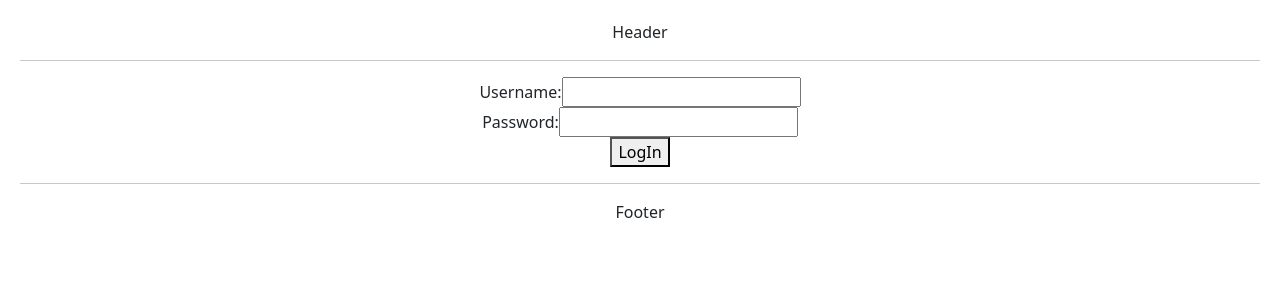
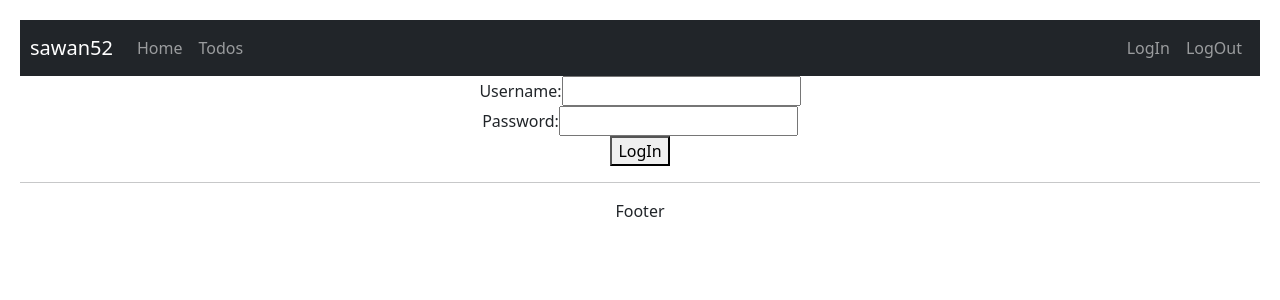
Before and after one commit to sawan52/react-js, a React (Create React App) app: page / in a window 1280 px wide. Shown: the top 300 px of the page. Built offline with nearby package versions, Linux system fonts and the light colour scheme.

Commit message:
added menus in Header

```diff
--- a/src/home/Home.js
+++ b/src/home/Home.js
@@ -1,5 +1,5 @@
 import React from "react";
-import { BrowserRouter as Router, Route, Routes, Link } from "react-router-dom";
+import { Link } from "react-router-dom";
 
 function Home(props) {
   return (
--- /dev/null
+++ b/src/nav/Header.css
@@ -0,0 +1,3 @@
+.todoNav {
+  padding: 10px;
+}
--- a/src/nav/Header.js
+++ b/src/nav/Header.js
@@ -1,11 +1,42 @@
 import React from "react";
+import { Link } from "react-router-dom";
+import "./Header.css";
 
 function Header(props) {
   return (
-    <div>
-      Header
-      <hr />
-    </div>
+    <header>
+      <nav className="navbar navbar-expand-md navbar-dark bg-dark todoNav">
+        <div>
+          <a href="http://localhost:3000/home/sawan52" className="navbar-brand">
+            sawan52
+          </a>
+        </div>
+        <ul className="navbar-nav">
+          <li>
+            <Link to="/home/sawan52" className="nav-link">
+              Home
+            </Link>
+          </li>
+          <li>
+            <Link to="/todos" className="nav-link">
+              Todos
+            </Link>
+          </li>
+        </ul>
+        <ul className="navbar-nav navbar-collapse justify-content-end">
+          <li>
+            <Link to="/login" className="nav-link">
+              LogIn
+            </Link>
+          </li>
+          <li>
+            <Link to="/logout" className="nav-link">
+              LogOut
+            </Link>
+          </li>
+        </ul>
+      </nav>
+    </header>
   );
 }
 
```
